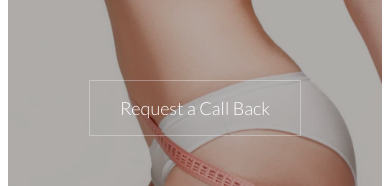
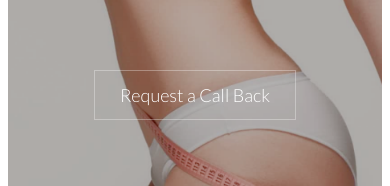
Before and after one commit to SharinLana/react-body-shape-website, a React (Create React App) app: page / in a window 390 px wide. Shown: the part 344-530 px from the top of the page. Built offline with nearby package versions, Linux system fonts and the light colour scheme.

Commit message:
Update App.css

```diff
--- a/src/App.css
+++ b/src/App.css
@@ -1857,8 +1857,8 @@ hr {
   }
 
   .Home-callBack-btn {
-    padding: 16px 30px;
-    margin: 60px;
+    padding: 13px 25px;
+    margin: 50px;
   }
 
   .Home-about-header {
```
